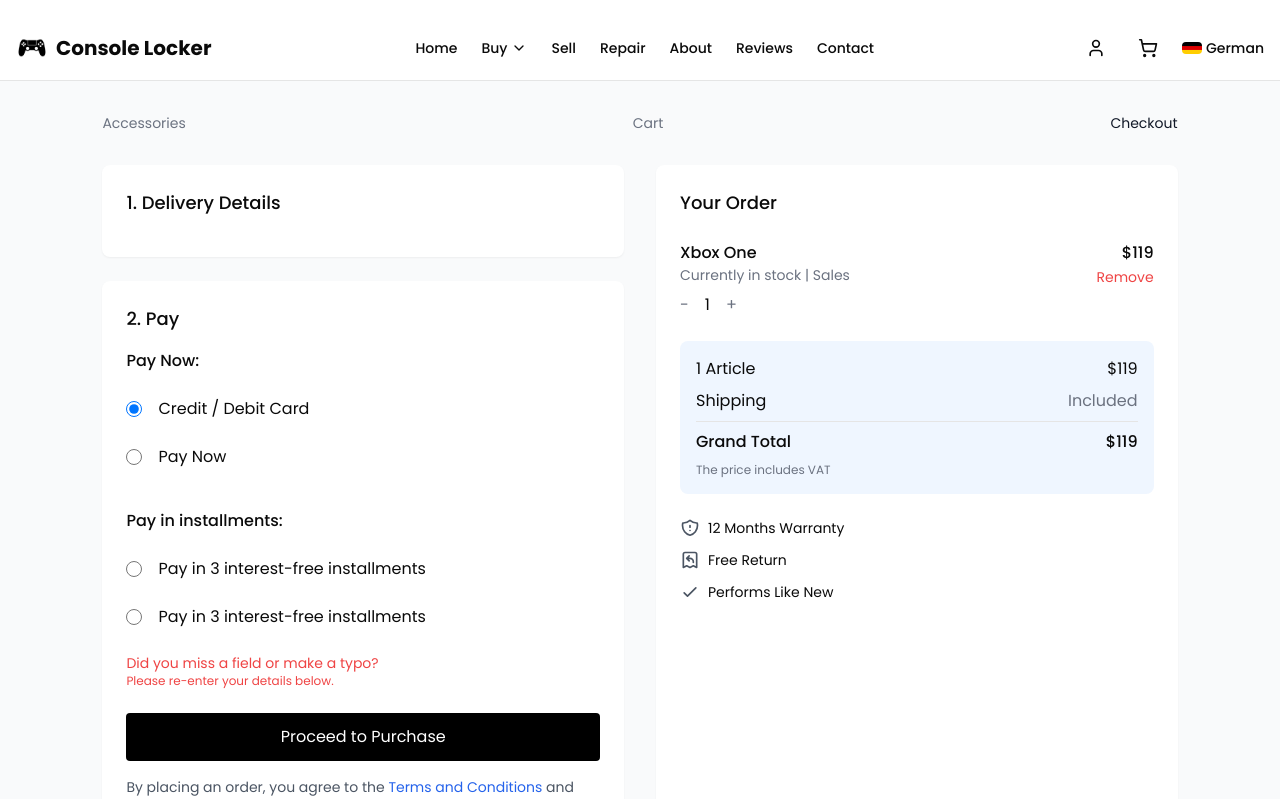
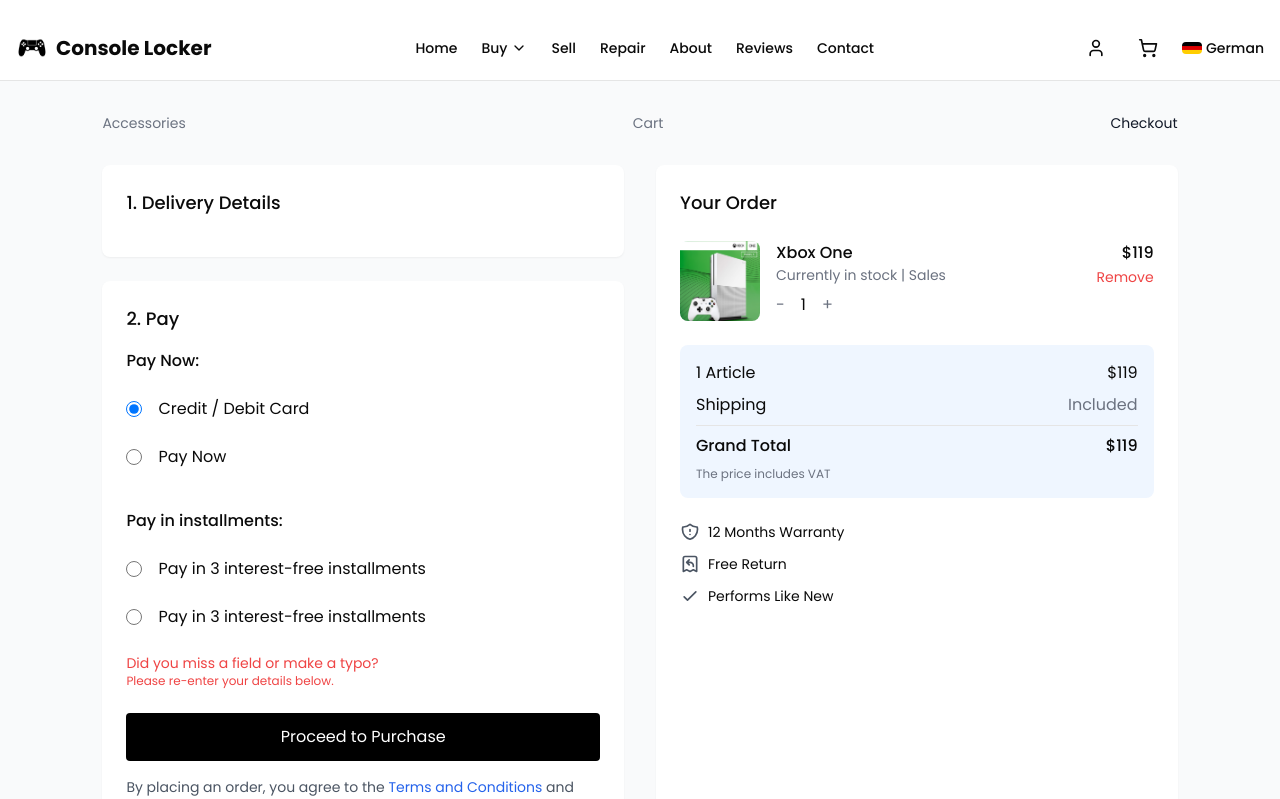
Before and after one commit to shaishab316/console-locker-frontend, a Next.js app: page /paymentprocess in a window 1280 px wide. Shown: the top 799 px of the page. Built offline with nearby package versions, Linux system fonts and the light colour scheme; what @ant-design/nextjs-registry would draw is missing.

Commit message:
payment propcess

```diff
--- a/src/app/paymentprocess/page.tsx
+++ b/src/app/paymentprocess/page.tsx
@@ -31,7 +31,7 @@
     name: "Xbox One",
     price: 119,
     quantity: quantity,
-    image: "/placeholder.svg",
+    image: "/products/sorif.png",
   };
 
   const handleQuantityChange = (action: "increase" | "decrease") => {
@@ -223,13 +223,13 @@
 
             {/* Product Details */}
             <div className="flex items-start space-x-4 mb-6">
-              {/* <Image
+              <Image
                 src={orderItem.image || "/placeholder.svg"}
                 alt={orderItem.name}
                 width={80}
                 height={80}
                 className="rounded-lg"
-              /> */}
+              />
               <div className="flex-1">
                 <h3 className="font-medium">{orderItem.name}</h3>
                 <p className="text-sm text-gray-500">
```
